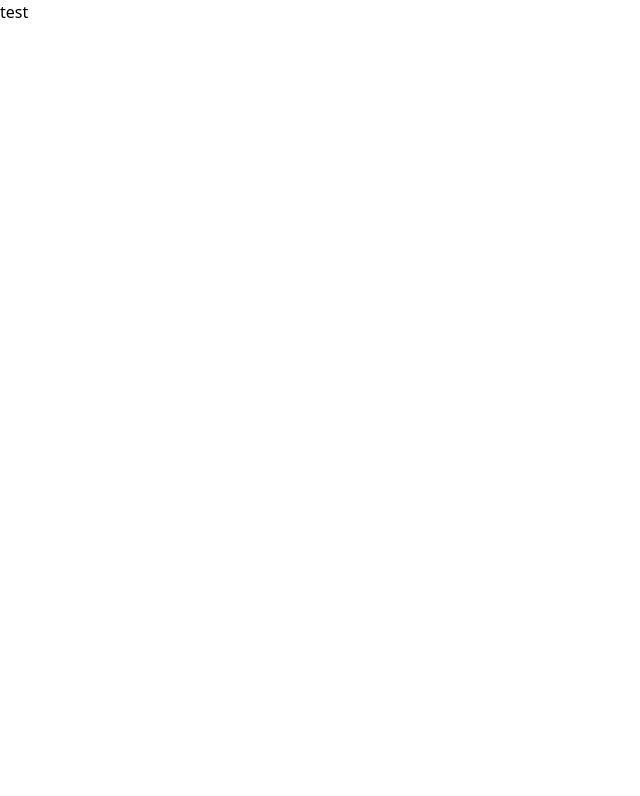
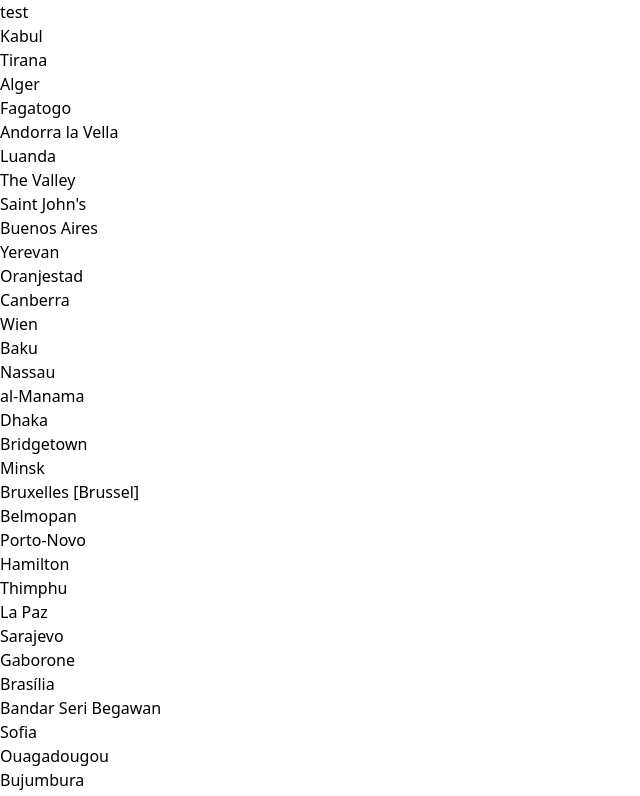
Before and after one commit to poziomk3/air-condition-app, a React (Create React App) app: page / in a window 1280 px wide. Shown: the top 796 px of the page, without its empty margins (0-640 px from the left). Built offline with nearby package versions, Linux system fonts and the light colour scheme.

Commit message:
add CityContext + CityDTO, scaffolding

```diff
--- a/src/App.tsx
+++ b/src/App.tsx
@@ -1,7 +1,10 @@
+import CitiesGrid from "./components/CitiesGrid";
+
 function App() {
   return (
     <div className="">
       test
+      <CitiesGrid />
     </div>
   );
 }
--- /dev/null
+++ b/src/CityContext.tsx
@@ -0,0 +1,32 @@
+import {
+  createContext,
+  FC,
+  PropsWithChildren,
+  useEffect,
+  useState,
+} from "react";
+import Capitals from "./data/capital.json";
+import Abbreviations from "./data/abbrevation.json";
+import { CityDTO } from "./types/City";
+export const CityDataContext = createContext<null | CityDTO[]>(null);
+
+const CityContext: FC<PropsWithChildren> = ({ children }) => {
+  const [data, setData] = useState<null | CityDTO[]>(null);
+  useEffect(() => {
+    const temp = Capitals;
+    const readyTemp = temp.map((item) => ({
+      city: item.city,
+      country: item.country,
+      abbreviation: Abbreviations.find((abb) => item.country === abb.country)
+        ?.abbreviation,
+    }));
+
+    setData(readyTemp);
+  }, []);
+
+  return (
+    <CityDataContext.Provider value={data}>{children}</CityDataContext.Provider>
+  );
+};
+
+export default CityContext;
--- /dev/null
+++ b/src/components/CitiesGrid.tsx
@@ -0,0 +1,16 @@
+import { useContext } from "react";
+import { CityDataContext } from "../CityContext";
+import CityTile from "./CityTile";
+
+const CitiesGrid = () => {
+  const data = useContext(CityDataContext);
+  return (
+    <div>
+      {data?.map((city) => (
+        <CityTile city={city} key={city.country} />
+      ))}
+    </div>
+  );
+};
+
+export default CitiesGrid;
--- /dev/null
+++ b/src/components/CityTile.tsx
@@ -0,0 +1,12 @@
+import { FC } from "react";
+import { CityDTO } from "../types/City";
+
+interface CityTileProps {
+  city: CityDTO;
+}
+
+const CityTile: FC<CityTileProps> = ({ city }) => {
+  return <div>{city.city}</div>;
+};
+
+export default CityTile;
--- a/src/index.tsx
+++ b/src/index.tsx
@@ -1,13 +1,16 @@
-import React from 'react';
-import ReactDOM from 'react-dom/client';
-import './index.css';
-import App from './App';
+import React from "react";
+import ReactDOM from "react-dom/client";
+import "./index.css";
+import App from "./App";
+import CityContext from "./CityContext";
 
 const root = ReactDOM.createRoot(
-  document.getElementById('root') as HTMLElement
+  document.getElementById("root") as HTMLElement
 );
 root.render(
   <React.StrictMode>
-    <App />
+    <CityContext>
+      <App />
+    </CityContext>
   </React.StrictMode>
 );
--- /dev/null
+++ b/src/types/City.ts
@@ -0,0 +1,5 @@
+export interface CityDTO {
+  city: string | null;
+  country: string;
+  abbreviation?: string;
+}
```
